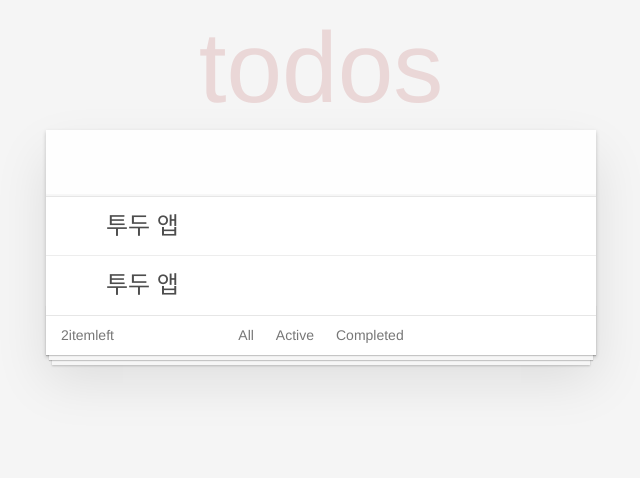
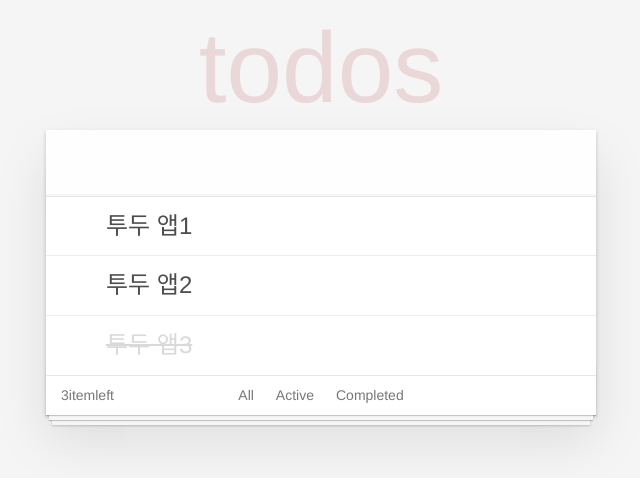
Before and after one commit to MartinYounghoonKim/react-typescript-redux-saga, a React app: page / in a window 1280 px wide. Shown: the top 478 px of the page, without its empty margins (319-959 px from the left). Built offline with nearby package versions, Linux system fonts and the light colour scheme.

Commit message:
Apply react-redux

```diff
--- a/package.json
+++ b/package.json
@@ -38,6 +38,7 @@
     "react": "^16.4.2",
     "react-dev-utils": "^5.0.1",
     "react-dom": "^16.4.2",
+    "react-redux": "^5.1.1",
     "redux": "^4.0.1",
     "redux-saga": "^0.16.2",
     "resolve": "1.6.0",
@@ -105,6 +106,7 @@
     "@types/classnames": "^2.2.6",
     "@types/react": "^16.7.10",
     "@types/react-dom": "^16.0.11",
+    "@types/react-redux": "^6.0.10",
     "babel-plugin-transform-decorators-legacy": "^1.3.5",
     "ts-loader": "^3.5.0",
     "typescript": "^2.9.2"
--- a/src/components/App.tsx
+++ b/src/components/App.tsx
@@ -3,20 +3,19 @@ import './App.css';
 import Header from './Header';
 import Footer from './Footer';
 import TodoList from './TodoList';
-import {ITodo} from "@/interfaces/models";
-// import {ajaxGet} from "../api/todo.api";
+import {ITodo, ITodoState} from "@/interfaces/models";
+import { connect } from "react-redux";
 
 interface IState {
   todos: ITodo[];
 }
 
-class App extends React.Component<{}, IState> {
-  readonly state: IState = {
-    todos: [
-      { id: '1', text: "투두 앱", isDone: false },
-      { id: '2', text: "투두 앱", isDone: false },
-    ]
-  };
+interface IMapStateToProps {
+  todos: ITodo[];
+}
+type IProps = {} & IMapStateToProps;
+
+class App extends React.Component<IProps, IState> {
 
   componentWillMount() {
   }
@@ -24,7 +23,7 @@ class App extends React.Component<{}, IState> {
   render() {
     const {
       todos
-    } = this.state;
+    } = this.props;
     return (
       <div className="todo-app">
         <Header/>
@@ -35,4 +34,8 @@ class App extends React.Component<{}, IState> {
   }
 }
 
-export default App;
+const mapStateToProps = (state: ITodoState) => ({
+  todos: state.todos
+});
+
+export default connect(mapStateToProps)(App);
--- a/src/components/TodoList.tsx
+++ b/src/components/TodoList.tsx
@@ -1,12 +1,7 @@
 import React from 'react';
 
 import Todo from './Todo';
-import {ITodo, ITodos} from "@/interfaces/models";
-
-const todos = [
-  {id: '1', text: "투두 앱", isDone: false},
-  {id: '2', text: "투두 앱", isDone: false},
-];
+import { ITodo } from "@/interfaces/models";
 
 interface IProps {
   todos: ITodo[]
@@ -32,6 +27,9 @@ export default class TodoList extends React.Component<IProps, IState> {
 
   render() {
     const {
+      todos
+    } = this.props;
+    const {
       editingId
     } = this.state;
     return (
--- a/src/index.tsx
+++ b/src/index.tsx
@@ -2,11 +2,11 @@ import React from 'react';
 import ReactDOM from 'react-dom';
 import './index.css';
 import App from './components/App';
+import { Provider } from 'react-redux';
+import store from './stores';
 import { createStore, applyMiddleware } from 'redux'
 import createSagaMiddleware from 'redux-saga'
 // import { fetchTodos } from './stores/sagas'
-import { t } from './test';
-console.log(t);
 
 // const sagaMiddleware = createSagaMiddleware()
 // const store = createStore(
@@ -17,7 +17,9 @@ console.log(t);
 // const action = type => store.dispatch({type})
 
 const Root = (
-  <App/>
+  <Provider store={store}>
+    <App/>
+  </Provider>
 );
 
 ReactDOM.render(Root, document.getElementById('root'));
--- a/src/interfaces/models.ts
+++ b/src/interfaces/models.ts
@@ -1,3 +1,6 @@
+export type ITodoState = {
+  todos: ITodos;
+}
 export type ITodos = ITodo[];
 
 export interface ITodo {
--- /dev/null
+++ b/src/stores/index.ts
@@ -0,0 +1,7 @@
+import { createStore } from "redux";
+import todoReducer from './reducers';
+
+export default createStore(
+  todoReducer,
+  (window as any).__REDUX_DEVTOOLS_EXTENSION__ && (window as any).__REDUX_DEVTOOLS_EXTENSION__()
+);
--- /dev/null
+++ b/src/stores/reducers.ts
@@ -0,0 +1,13 @@
+import { TodoStates } from "./states";
+
+export default function todoReducer(state = TodoStates, action: any) {
+  switch (action.type) {
+    case 'FETCH':
+      return {
+        ...state,
+        payload: action.payload
+      };
+    default:
+      return state
+  }
+}
--- /dev/null
+++ b/src/stores/states.ts
@@ -0,0 +1,13 @@
+import {ITodo} from "@/interfaces/models";
+
+interface ITodoStates {
+  todos: ITodo[];
+}
+
+export const TodoStates: ITodoStates = {
+  todos: [
+    { id: '1', text: "투두 앱1", isDone: false },
+    { id: '2', text: "투두 앱2", isDone: false },
+    { id: '3', text: "투두 앱3", isDone: true },
+  ]
+};
--- a/src/test.ts
+++ /dev/null
@@ -1 +0,0 @@
-export const t: string = 'test';
```
Also changed, not shown: src/stores/reducers.js (deleted, +0 -14 lines).
